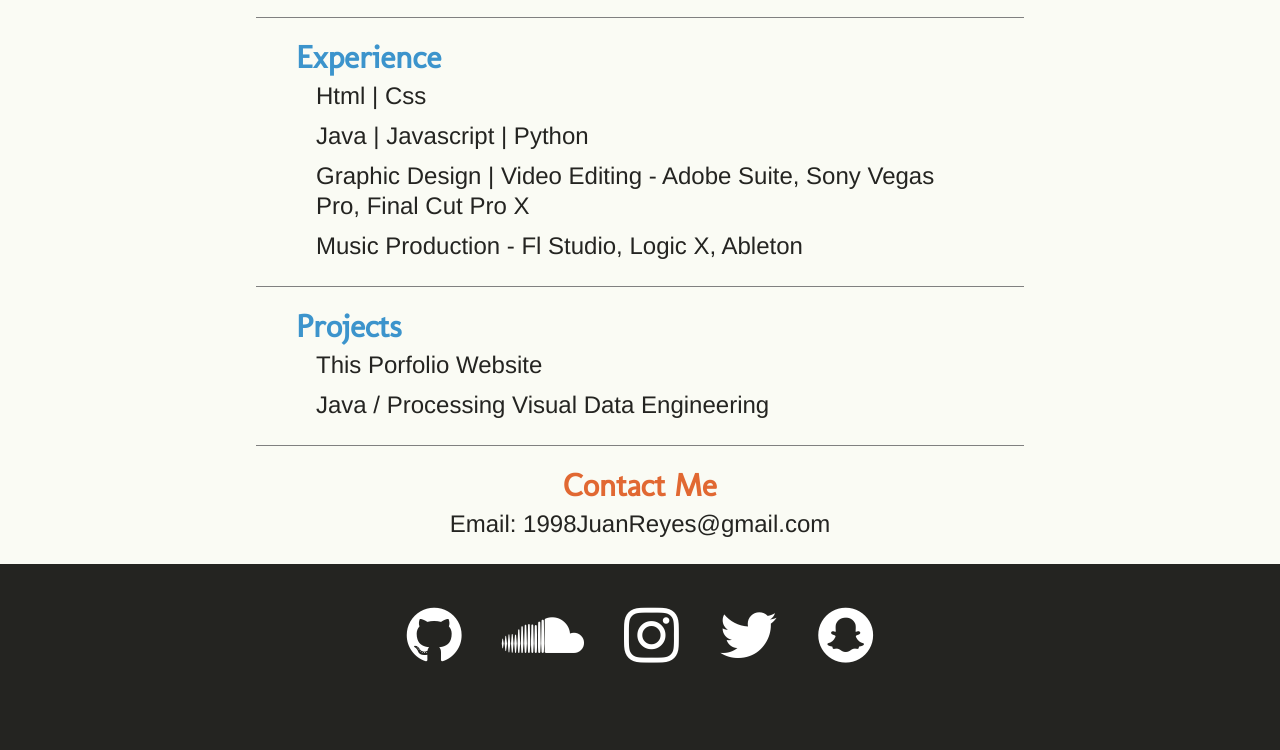
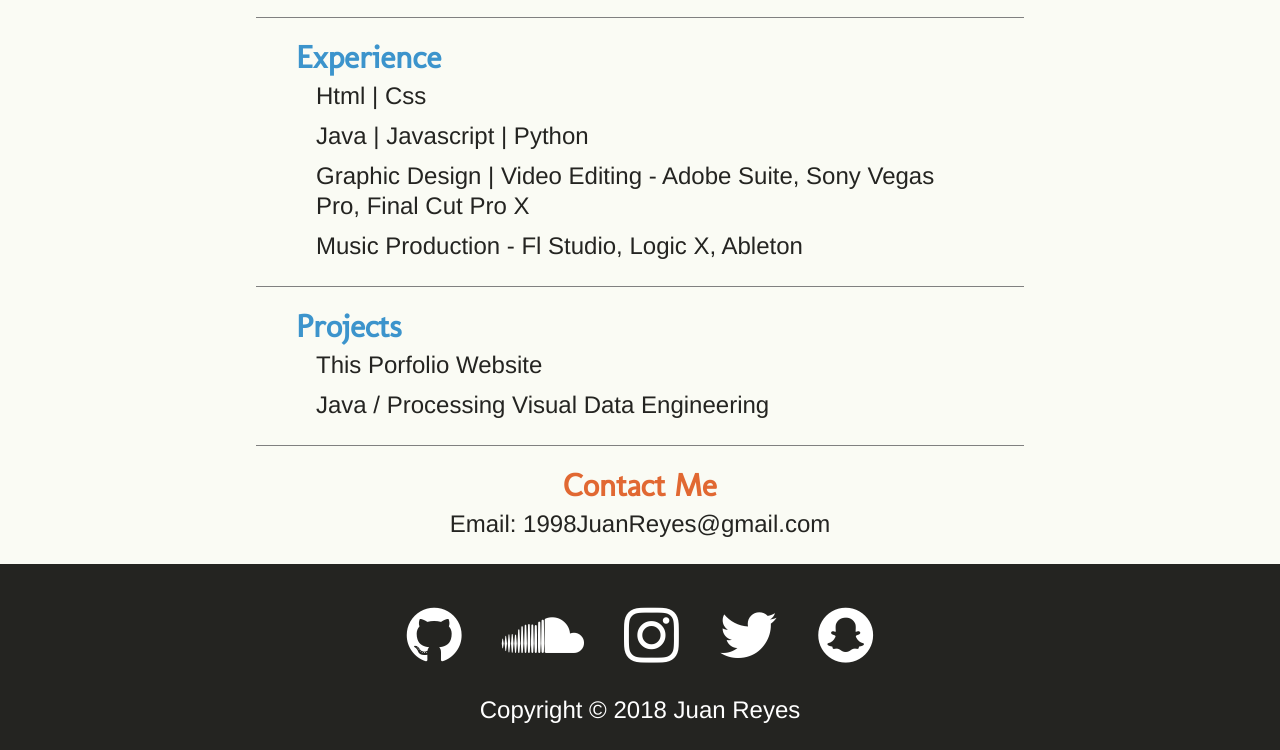
Before and after one commit to lolimmlost/lolimmlost.github.io, a plain HTML site: page index.html in a window 1280 px wide. Shown: the part 1240-1990 px from the top of the page. Before the commit the page ends 1930 px from the top, so only its background shows below. Drawn offline with Linux system fonts and the light colour scheme; a web font is replaced by a local one.

Commit message:
Addit dat Sweet Copyright!

```diff
--- a/about.css
+++ b/about.css
@@ -215,6 +215,11 @@ i.fa {
 .flex-Vcenter {
   align-items: center;
 }
+.copy{
+  text-align: center;
+  color: white;
+  margin-bottom: 20px;
+}
 @keyframes slide {
   0% {
     opacity: 0;
--- a/index.html
+++ b/index.html
@@ -54,6 +54,7 @@
   <i class=" flex-container fa fa-snapchat snap-container" aria-hidden="true"><div style =""class="snapcode-popup">
   </div></i>
 </div>
+<p class="copy">Copyright © 2018 Juan Reyes</p>
 
 </body>
 <script src="js/jquery.combinedScroll.js"></script>
```
